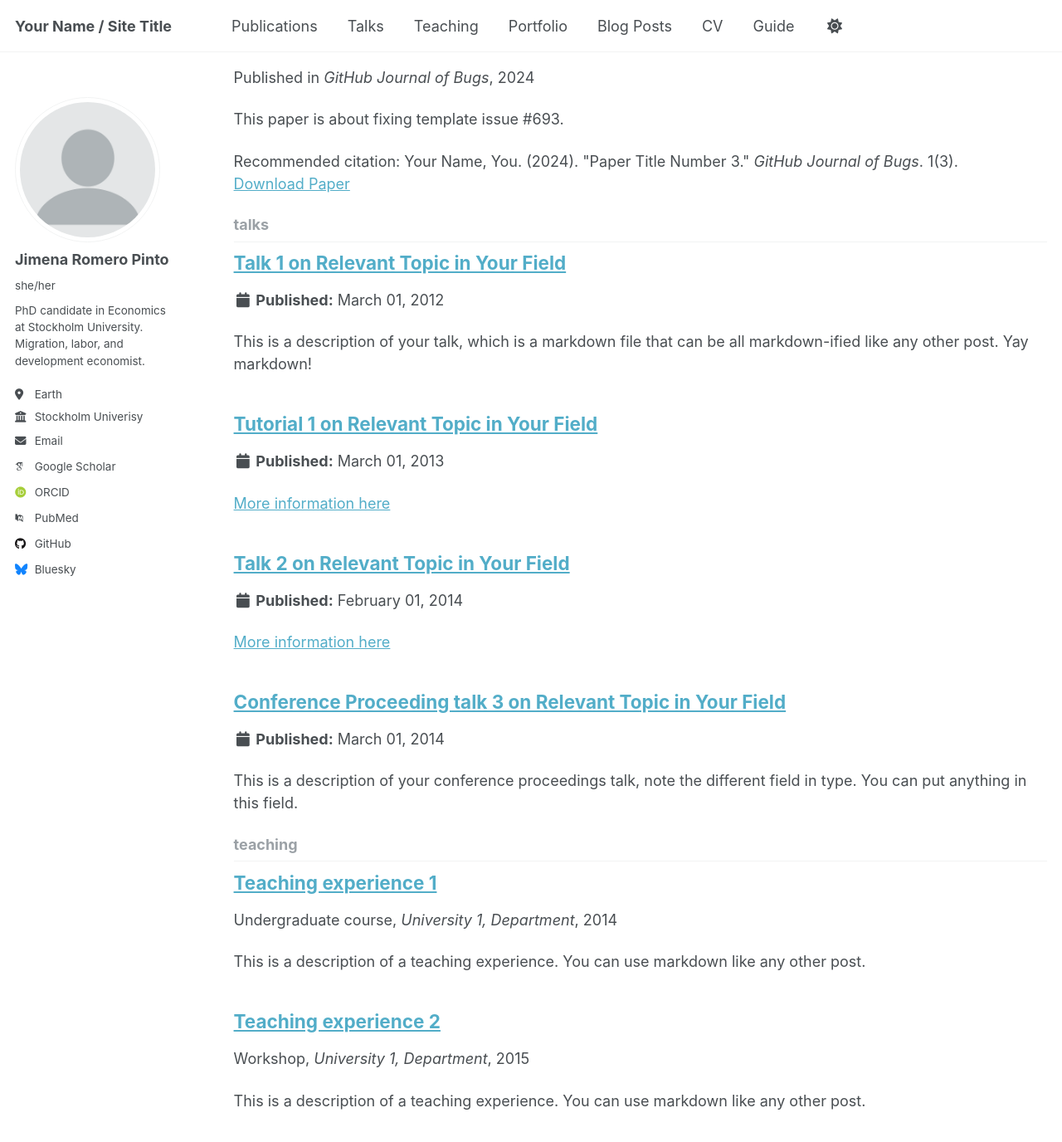
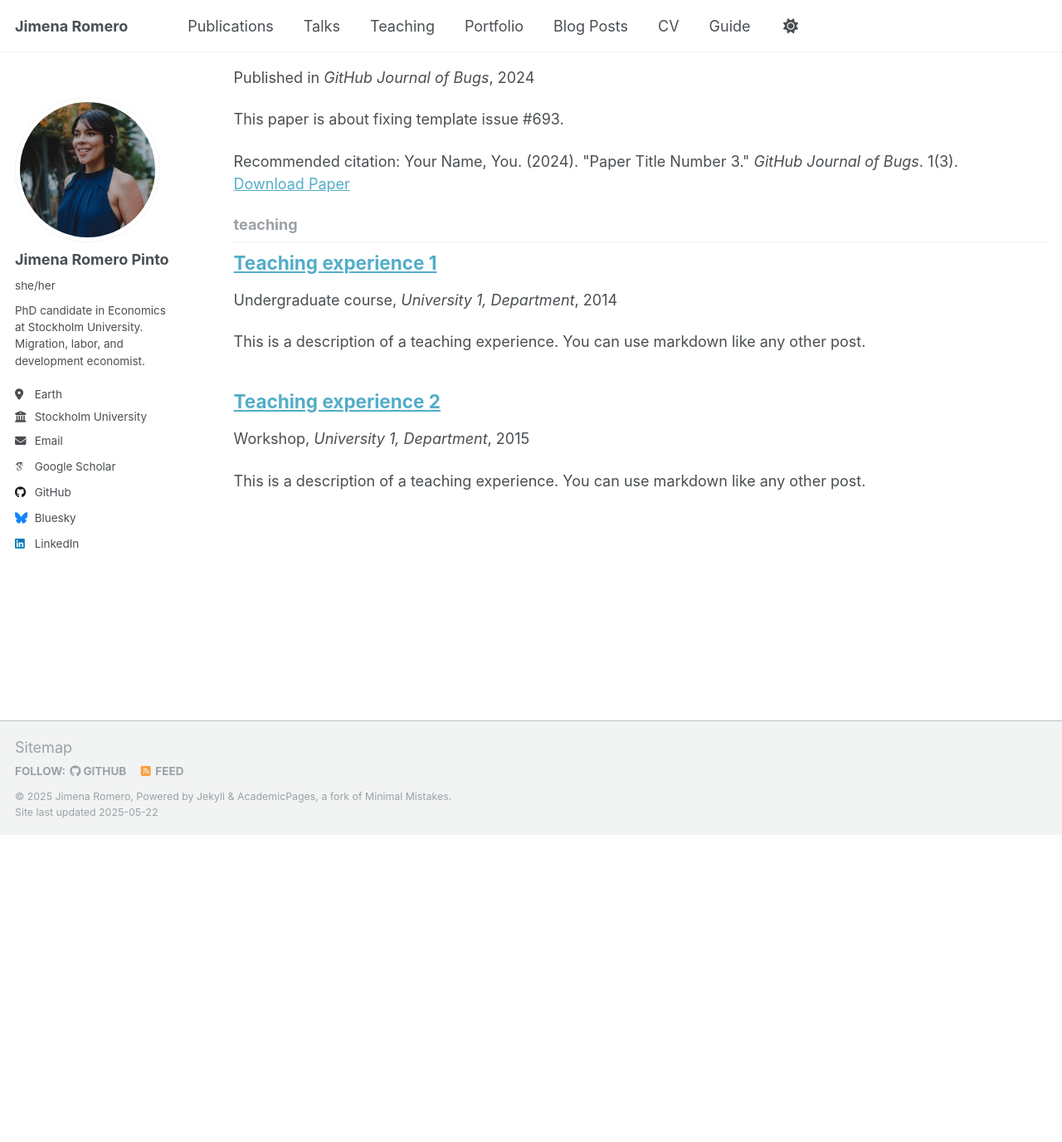
Before and after one commit to jimenarp/jimenarp.github.io, a Jekyll site: the page built from _pages/collection-archive.html, in a window 1280 px wide and 1400 px high, scrolled down 1853 px. Shown: the top 1376 px of the window at 83% size. Built offline with Jekyll 4.4.1, drawn with Linux system fonts in a browser that asks for light colours; some web fonts are replaced; after the commit the page ends 2859 px from its top, so only the background shows below that; some of the changed text lies outside the part shown.

Commit message:
first try

```diff
--- a/_config.yml
+++ b/_config.yml
@@ -9,36 +9,36 @@
 # Basic Site Settings
 locale                   : "en-US"
 site_theme               : "default"
-title                    : "Your Name / Site Title"
+title                    : "Jimena Romero"
 title_separator          : "-"
-name                     : &name "Your Name"
-description              : &description "personal description"
-url                      : https://academicpages.github.io # the base hostname & protocol for your site e.g. "https://[your GitHub username].github.io" or if you already have some other page hosted on Github then use "https://[your GitHub username].github.io/[Your Repo Name]"
+#name                     : &name "Your Name"
+#description              : &description "personal description"
+url                      : https://jimenaromero.github.io # the base hostname & protocol for your site e.g. "https://[your GitHub username].github.io" or if you already have some other page hosted on Github then use "https://[your GitHub username].github.io/[Your Repo Name]"
 baseurl                  : "" # the subpath of your site, e.g. "/blog"
-repository               : "academicpages/academicpages.github.io"
+repository               : "jimenarp/jimenaromero.github.io"
 
 # Site Author - The following control what appear as part of the author content on the side bar.
 #               If a field is blank the icon and link will not appear, otherwise it will be shown.
 #               Additional customization can be done by editing /_includes/author-profile.html
 author:
   # Biographic information
-  avatar           : "profile.png"
+  avatar           : "linkedin.jpeg"
   name             : "Jimena Romero Pinto"
   pronouns         : "she/her"
   bio              : "PhD candidate in Economics at Stockholm University. Migration, labor, and development economist."
   location         : "Earth"
-  employer         : "Stockholm Univerisy"
+  employer         : "Stockholm University"
   uri              : # URL
-  email            : "none@example.org"
+  email            : "jimena.romero-pinto@su.se"
 
   # Academic websites
   academia         : # URL
   arxiv            : # URL - Update with the correct link to your profile
-  googlescholar    : "https://scholar.google.com/citations?user=PS_CX0AAAAAJ"
+  googlescholar    : "https://scholar.google.com/citations?hl=sv&user=8nkHny0AAAAJ"
   impactstory      : # URL
-  orcid            : "http://orcid.org/yourorcidurl"
+  orcid            : # "http://orcid.org/yourorcidurl"
   semantic         : # URL
-  pubmed           : "https://www.ncbi.nlm.nih.gov/pubmed/?term=john+snow"
+  pubmed           : # "https://www.ncbi.nlm.nih.gov/pubmed/?term=john+snow"
   researchgate     : # URL
   scopus           : # URL
 
@@ -51,7 +51,7 @@ author:
   stackoverflow    : # User number or user number and name (i.e., use "1" or "1/jeff-atwood")
 
   # Social media
-  bluesky          : "bsky.app" # Replace this with you Bluesky username
+  bluesky          : "jimenaromero.bsky.social" # Replace this with you Bluesky username
   facebook         : # Username
   flickr           : # Username
   foursquare       : # Username
@@ -60,7 +60,7 @@ author:
   keybase          : # Username
   instagram        : # Username
   lastfm           : # Username
-  linkedin         : # Username
+  linkedin         : https://www.linkedin.com/in/jromero18/
   mastodon         : # URL
   medium           : # URL
   pinterest        : # Username
@@ -132,7 +132,7 @@ yandex_site_verification :
 
 # Social Sharing
 twitter:
-  username               : &twitter
+  username               : jimena_rp
 facebook:
   username               :
   app_id                 :
@@ -224,7 +224,7 @@ collections:
     output: true
     permalink: /:collection/:path/
   talks:
-    output: true
+    output: false
     permalink: /:collection/:path/
 
 
```
Also changed, not shown: images/linkedin.jpeg (added).
